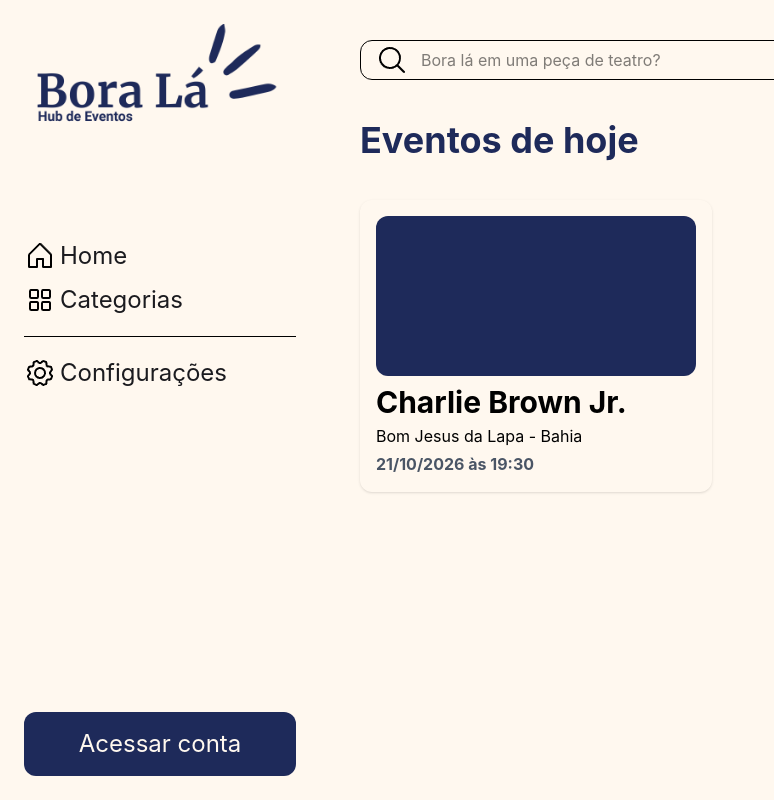
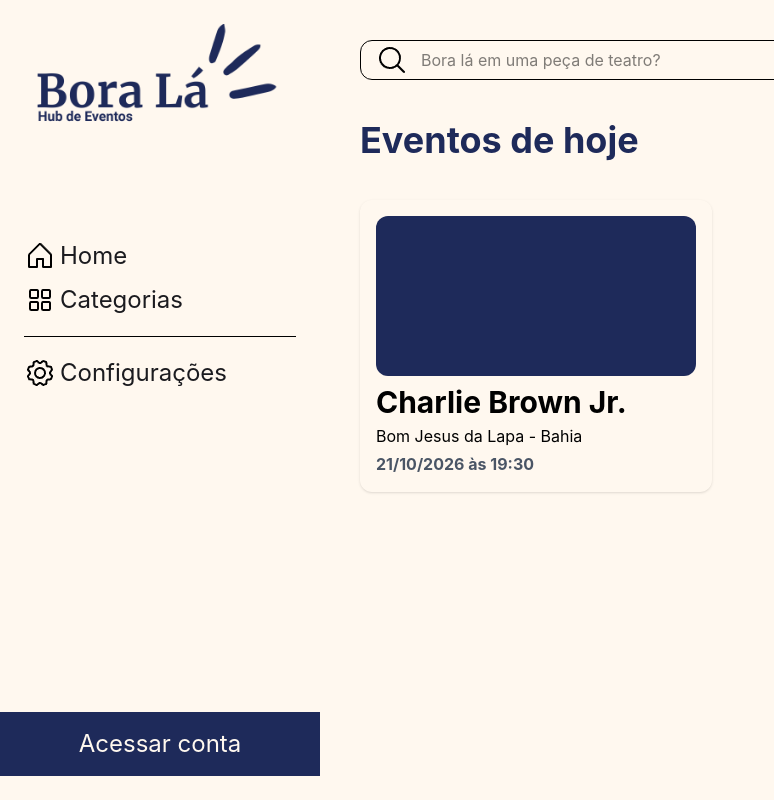
Before and after one commit to Gleison-dev/boraLaFrontEnd, a React (Vite) app: page / in a window 1280 px wide. Shown: the top 800 px of the page, without its empty margins (0-774 px from the left). Built offline with nearby package versions, Linux system fonts and the light colour scheme.

Commit message:
feat: Nav link to login route.

```diff
--- a/src/components/Sidebar/siderbar.jsx
+++ b/src/components/Sidebar/siderbar.jsx
@@ -2,6 +2,7 @@
 import icon_house from "../../assets/icon_house.png";
 import icon_categories from "../../assets/icon_categories.png";
 import logo from "../../assets/logo.png";
+import { NavLink } from "react-router-dom";
 
 export default function Sidebar() {
   return (
@@ -31,9 +32,11 @@
             </ul>
           </div>
           <div className="flex justify-center mt-auto">
-            <button className="w-90 h-16 text-2xl rounded-xl cursor-pointer bg-azul-marinho text-creme hover:underline">
-              Acessar conta
-            </button>
+            <NavLink to="/login">
+              <button className="w-90 h-16 text-2xl rounded-xl cursor-pointer bg-azul-marinho text-creme hover:underline">
+                Acessar conta
+              </button>
+            </NavLink>
           </div>
         </div>
       </section>
```
